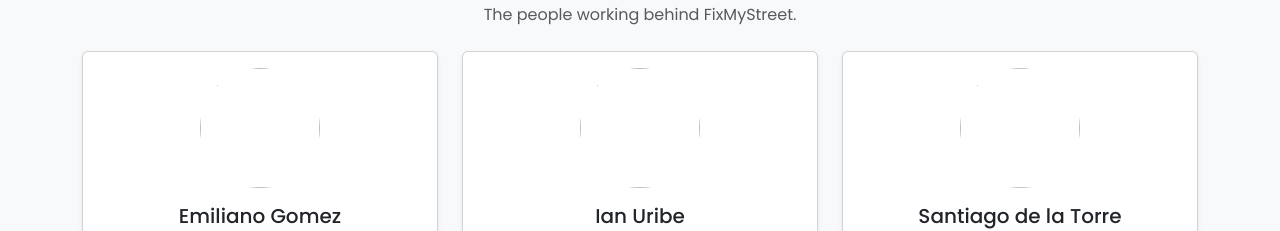
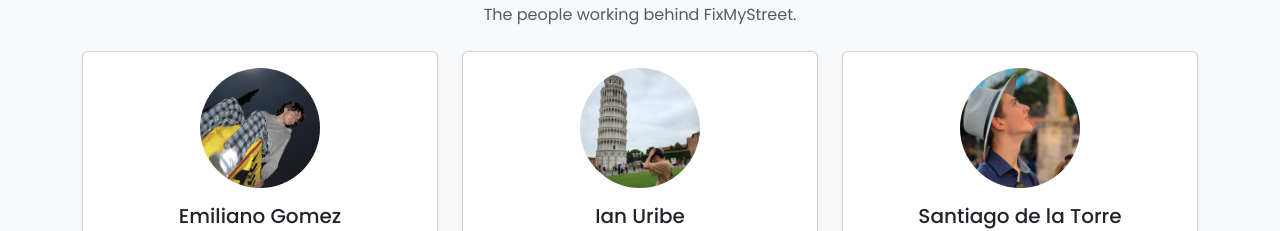
Before and after one commit to emi-gc/fixmystreet, a website: page public/about.html in a window 1280 px wide. Shown: the part 721-952 px from the top of the page. Drawn offline with nearby package versions, Linux system fonts and the light colour scheme; the site is published under a folder, as on GitHub Pages, so addresses that start at the root find nothing.

Commit message:
added pending list, fixed some minor stuff idk

```diff
--- a/public/about.html
+++ b/public/about.html
@@ -101,7 +101,7 @@
             <div class="card h-100 text-center shadow-sm">
               <div class="card-body">
                     <div class="rounded-circle mx-auto mb-3 overflow-hidden" style="width: 120px; height: 120px;">
-                        <img src="/fixmystreet/images/emi2.png" class="w-100 h-100 object-fit-cover">
+                        <img src="images/emi2.png" class="w-100 h-100 object-fit-cover">
                     </div>
                 <h3 class="h5 card-title">Emiliano Gomez</h3>
                 <p class="text-muted mb-2">Web Designer</p>
@@ -116,7 +116,7 @@
             <div class="card h-100 text-center shadow-sm">
               <div class="card-body">
                     <div class="rounded-circle mx-auto mb-3 overflow-hidden" style="width: 120px; height: 120px;">
-                        <img src="/fixmystreet/images/Ian.jpg" class="w-100 h-100 object-fit-cover">
+                        <img src="images/Ian.jpg" class="w-100 h-100 object-fit-cover">
                     </div>
                 <h3 class="h5 card-title">Ian Uribe</h3>
                 <p class="text-muted mb-2">Web Designer</p>
@@ -131,12 +131,12 @@
             <div class="card h-100 text-center shadow-sm">
               <div class="card-body">
                     <div class="rounded-circle mx-auto mb-3 overflow-hidden" style="width: 120px; height: 120px;">
-                        <img src="/fixmystreet/images/santi.jpg" class="w-100 h-100 object-fit-cover">
+                        <img src="images/santi.jpg" class="w-100 h-100 object-fit-cover">
                     </div>
                 <h3 class="h5 card-title">Santiago de la Torre</h3>
                 <p class="text-muted mb-2">Web Designer</p>
                 <p class="card-text">
-                  Currently working in San Francisco at AI Startup Poke, talented programmer responsible for being awesome and cool. Experienced with JS .
+                  Currently working in San Francisco at AI Startup Poke, talented programmer responsible for being awesome and cool. Experienced with JS.
                 </p>
               </div>
             </div>
```
Also changed, not shown: pending.md (added).
